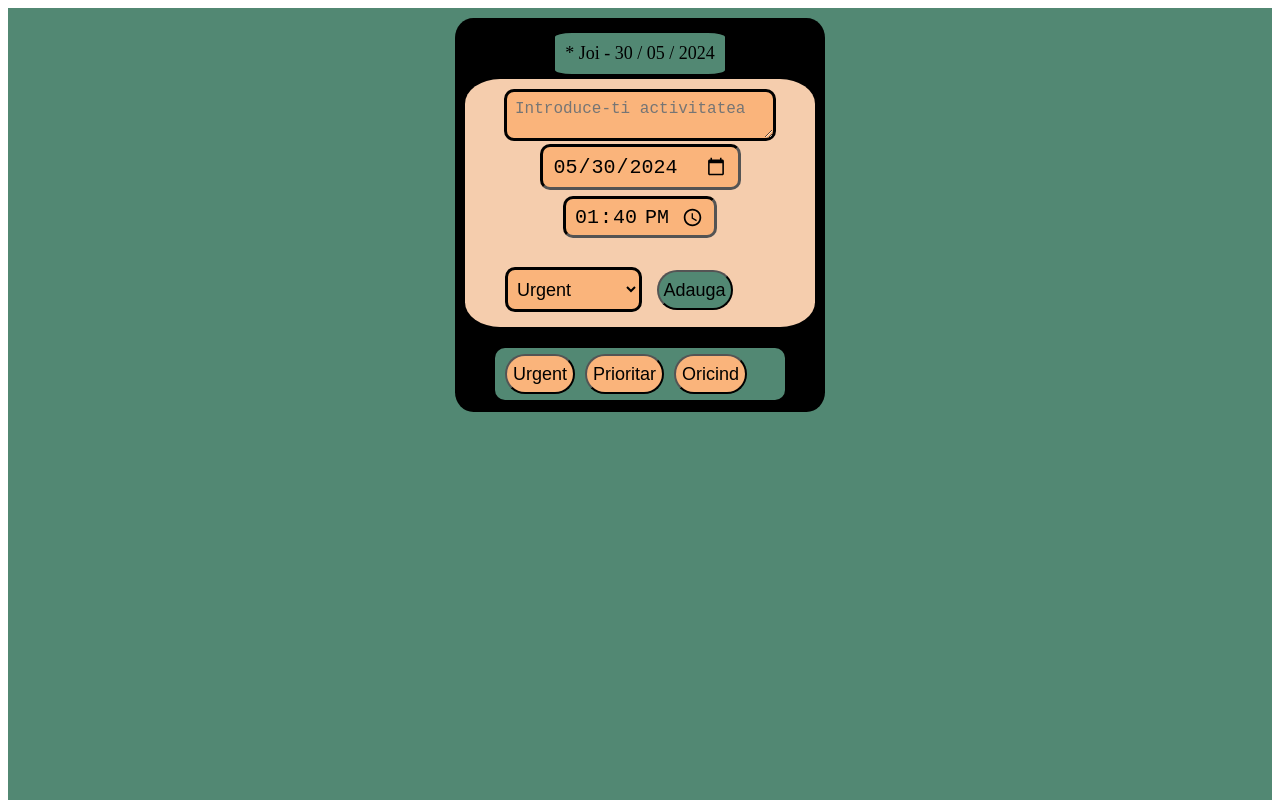
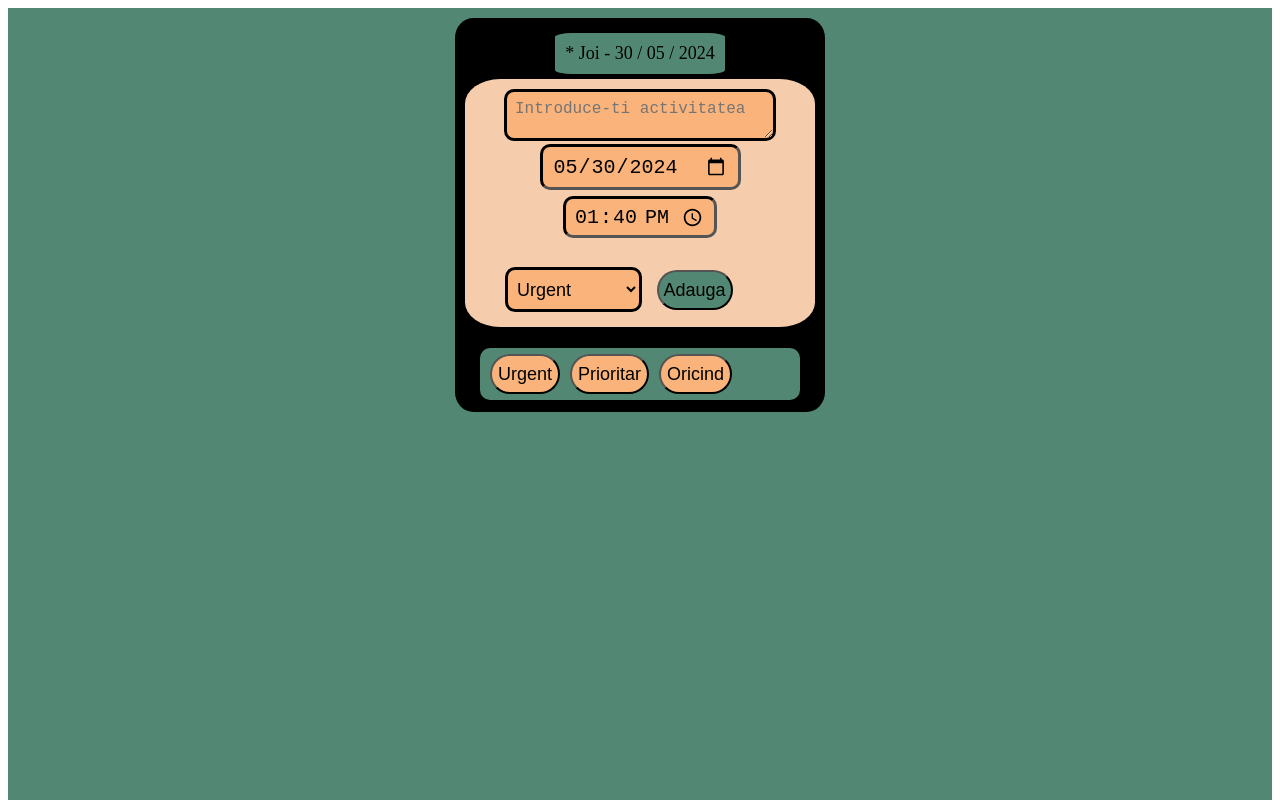
Before and after one commit to ugdej/Organizator-Ro, a plain HTML site: page index.html in a window 1280 px wide. Shown: the top 800 px of the page. Drawn offline with Linux system fonts and the light colour scheme.

Commit message:
Update style.css

```diff
--- a/style.css
+++ b/style.css
@@ -200,7 +200,7 @@
      border-radius: 10px;
      padding: 5px;
      border-color: #000000;
-     width: 280px;
+     width: 310px;
      align-content: center;
  }
 
```
